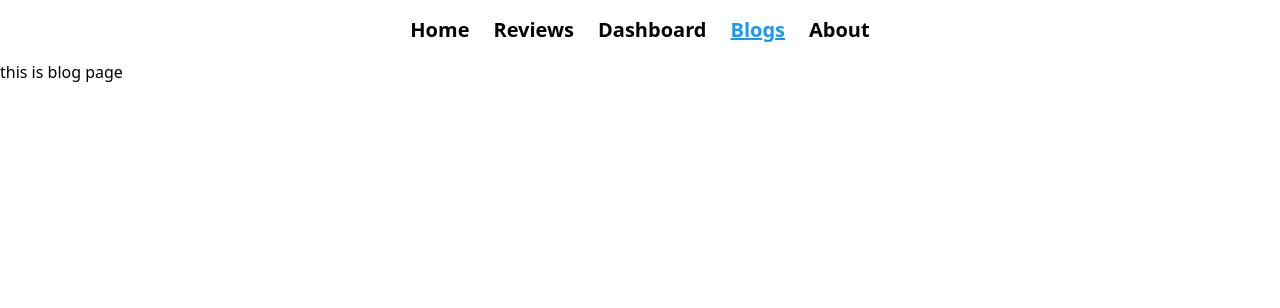
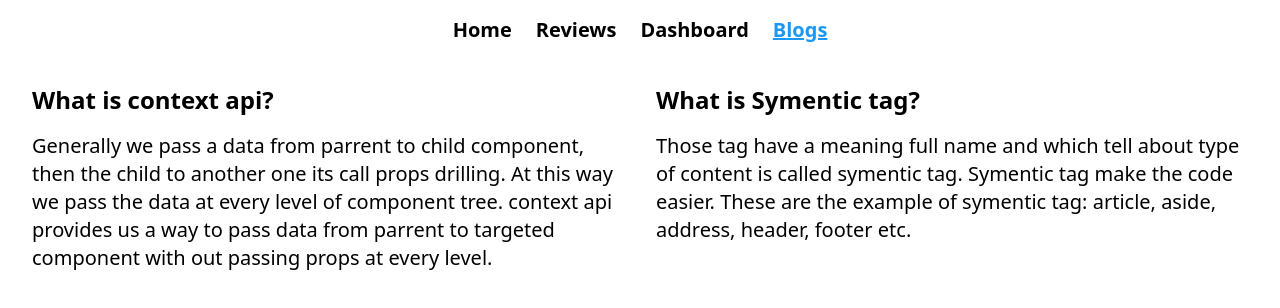
Before and after one commit to forhadmia1/assignment-9, a React (Create React App) app: page /blogs in a window 1280 px wide. Shown: the top 308 px of the page. Built offline with nearby package versions, Linux system fonts and the light colour scheme.

Commit message:
answer are added in the blog

```diff
--- a/src/App.js
+++ b/src/App.js
@@ -1,6 +1,5 @@
 import { Route, Routes } from 'react-router-dom';
 import './App.css';
-import About from './components/About/About';
 import Blogs from './components/Blogs/Blogs';
 import Dashboard from './components/Dashboard/Dashboard';
 import Header from './components/Header/Header';
@@ -18,7 +17,6 @@ function App() {
         <Route path='/reviews' element={<Reviews />} />
         <Route path='/dashboard' element={<Dashboard />} />
         <Route path='/blogs' element={<Blogs />} />
-        <Route path='/about' element={<About />} />
         <Route path='*' element={<NotFound />} />
       </Routes>
     </div>
--- a/src/components/About/About.js
+++ /dev/null
@@ -1,11 +0,0 @@
-import React from 'react';
-
-const About = () => {
-    return (
-        <div>
-            this is about page
-        </div>
-    );
-};
-
-export default About;
--- a/src/components/Blogs/Blogs.js
+++ b/src/components/Blogs/Blogs.js
@@ -2,8 +2,15 @@ import React from 'react';
 
 const Blogs = () => {
     return (
-        <div>
-            this is blog page
+        <div className='grid grid-cols-1 md:grid-cols-2 mx-8 gap-8 mt-6'>
+            <div>
+                <h1 className='text-2xl font-bold'>What is context api?</h1>
+                <p className='text-xl mt-4'>Generally we pass a data from parrent to child component, then the child to another one its call props drilling. At this way we pass the data at every level of component tree. context api provides us a way to pass data from parrent to targeted component with out passing props at every level.</p>
+            </div>
+            <div>
+                <h1 className='text-2xl font-bold'>What is Symentic tag?</h1>
+                <p className='text-xl mt-4'>Those tag have a meaning full name and which tell about type of content is called symentic tag. Symentic tag make the code easier. These are the example of symentic tag: article, aside, address, header, footer etc.</p>
+            </div>
         </div>
     );
 };
--- a/src/components/Header/Header.js
+++ b/src/components/Header/Header.js
@@ -8,7 +8,6 @@ const Header = () => {
             <CustomLink to={'/reviews'}>Reviews</CustomLink>
             <CustomLink to={'/dashboard'}>Dashboard</CustomLink>
             <CustomLink to={'/blogs'}>Blogs</CustomLink>
-            <CustomLink to={'/about'}>About</CustomLink>
         </nav>
     );
 };
```
